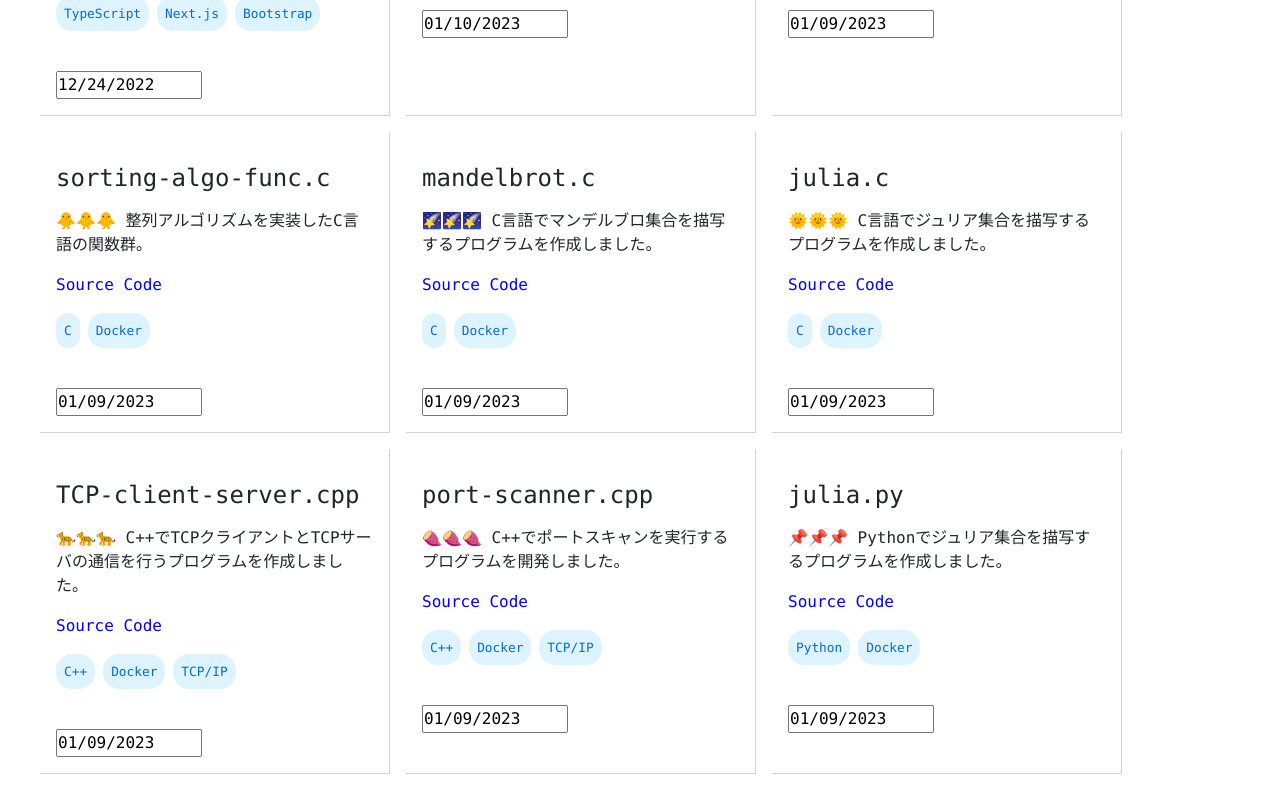
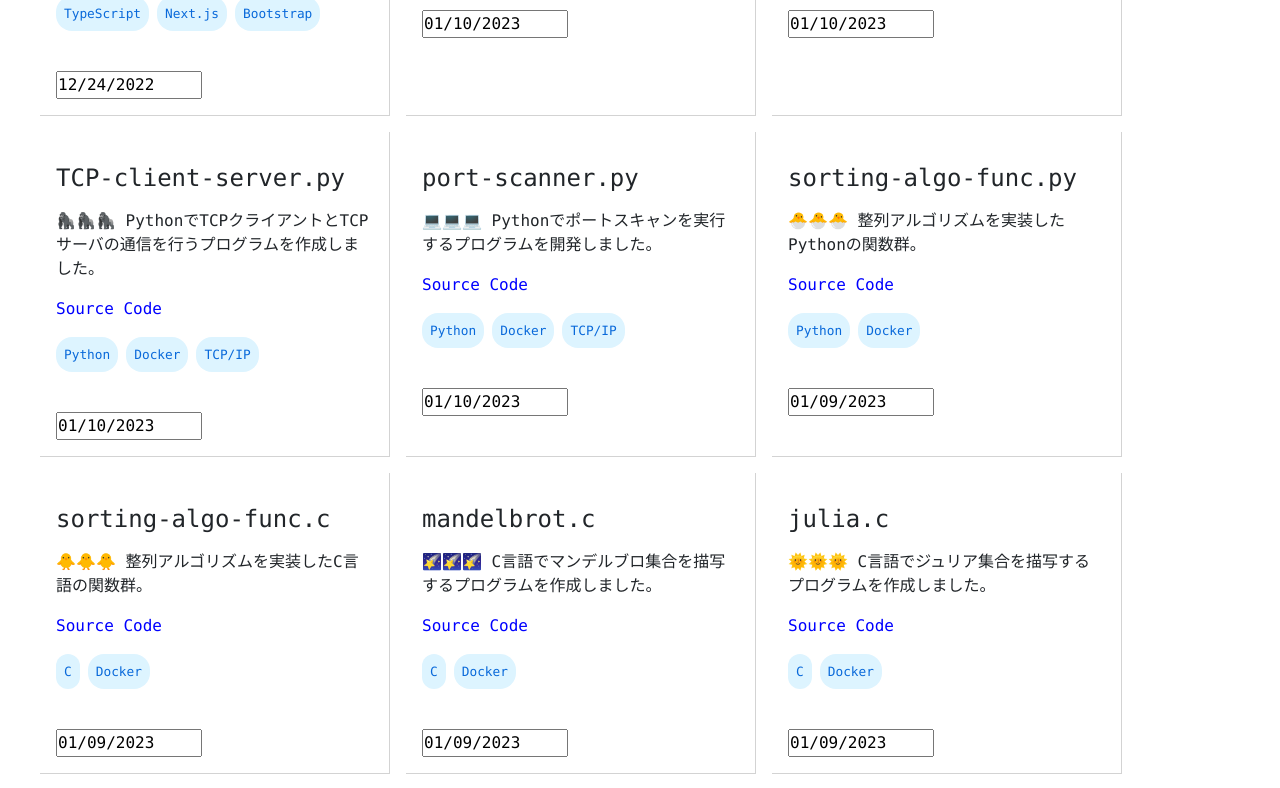
Before and after one commit to osawa-koki/osawa-koki, a Next.js app in the folder portfolio/: page /portfolio in a window 1280 px wide. Shown: the part 1240-2028 px from the top of the page. Built offline with nearby package versions, Linux system fonts and the light colour scheme.

Commit message:
小さな修正。

```diff
--- a/portfolio/data/portfolio.ts
+++ b/portfolio/data/portfolio.ts
@@ -366,7 +366,7 @@ const portfolio: Portfolio[] = [
     name: "julia.py",
     description: "📌📌📌 Pythonでジュリア集合を描写するプログラムを作成しました。",
     repo_url: "https://github.com/osawa-koki/julia.py",
-    created_at: new Date("2023-01-09"),
+    created_at: new Date("2023-01-10"),
     tech_used: ["Python", "Docker"],
     recommend: 3,
   },
@@ -374,7 +374,7 @@ const portfolio: Portfolio[] = [
     name: "TCP-client-server.py",
     description: "🦍🦍🦍 PythonでTCPクライアントとTCPサーバの通信を行うプログラムを作成しました。",
     repo_url: "https://github.com/osawa-koki/TCP-client-server.py",
-    created_at: new Date("2023-01-09"),
+    created_at: new Date("2023-01-10"),
     tech_used: ["Python", "Docker", "TCP/IP"],
     recommend: 3,
   },
@@ -382,7 +382,7 @@ const portfolio: Portfolio[] = [
     name: "port-scanner.py",
     description: "💻💻💻 Pythonでポートスキャンを実行するプログラムを開発しました。",
     repo_url: "https://github.com/osawa-koki/port-scanner.py",
-    created_at: new Date("2023-01-09"),
+    created_at: new Date("2023-01-10"),
     tech_used: ["Python", "Docker", "TCP/IP"],
     recommend: 3,
   },
```
